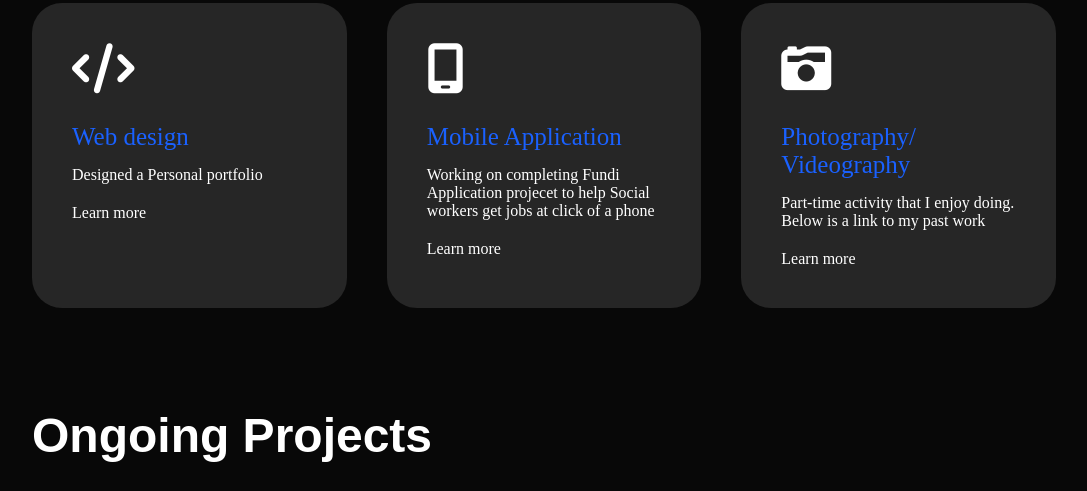
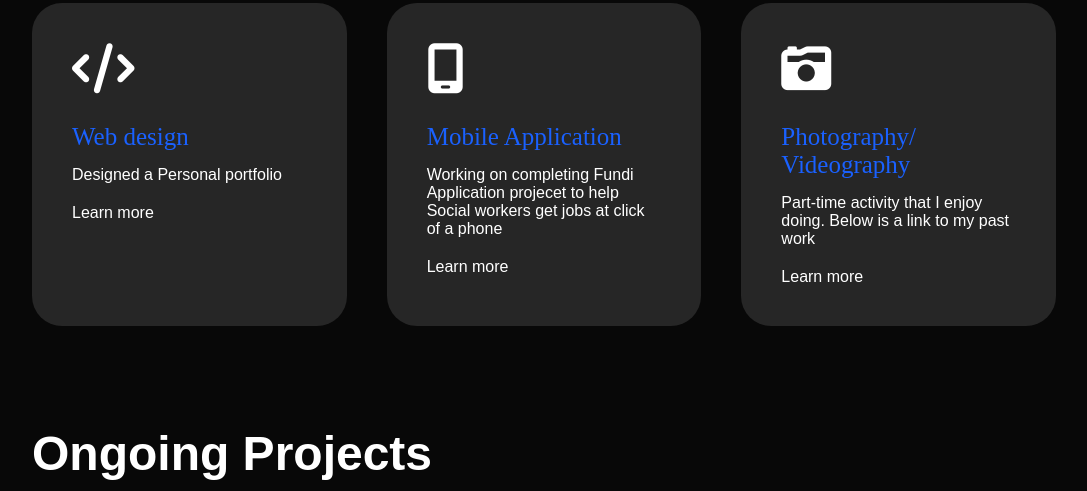
Before and after one commit to TitoRerimoi/TitotaPortfolio, a plain HTML site: page index.html in a window 1280 px wide. Shown: the part 1708-2199 px from the top of the page, without its empty margins (96-1183 px from the left). Drawn offline with Linux system fonts and the light colour scheme.

Commit message:
2nd again

```diff
--- a/style.css
+++ b/style.css
@@ -179,12 +179,10 @@ nav ul li a:hover::after{
 }
 
 .service-list p{
-    font-family: 'Times New Roman', Times, serif;
     font-size: 16px;
 }
 .service-list div a{
     text-decoration: none;
-    font-family: 'Times New Roman', Times, serif;
     color: #fff;
     font-size: 16px;
     margin-top: 20px;
```
